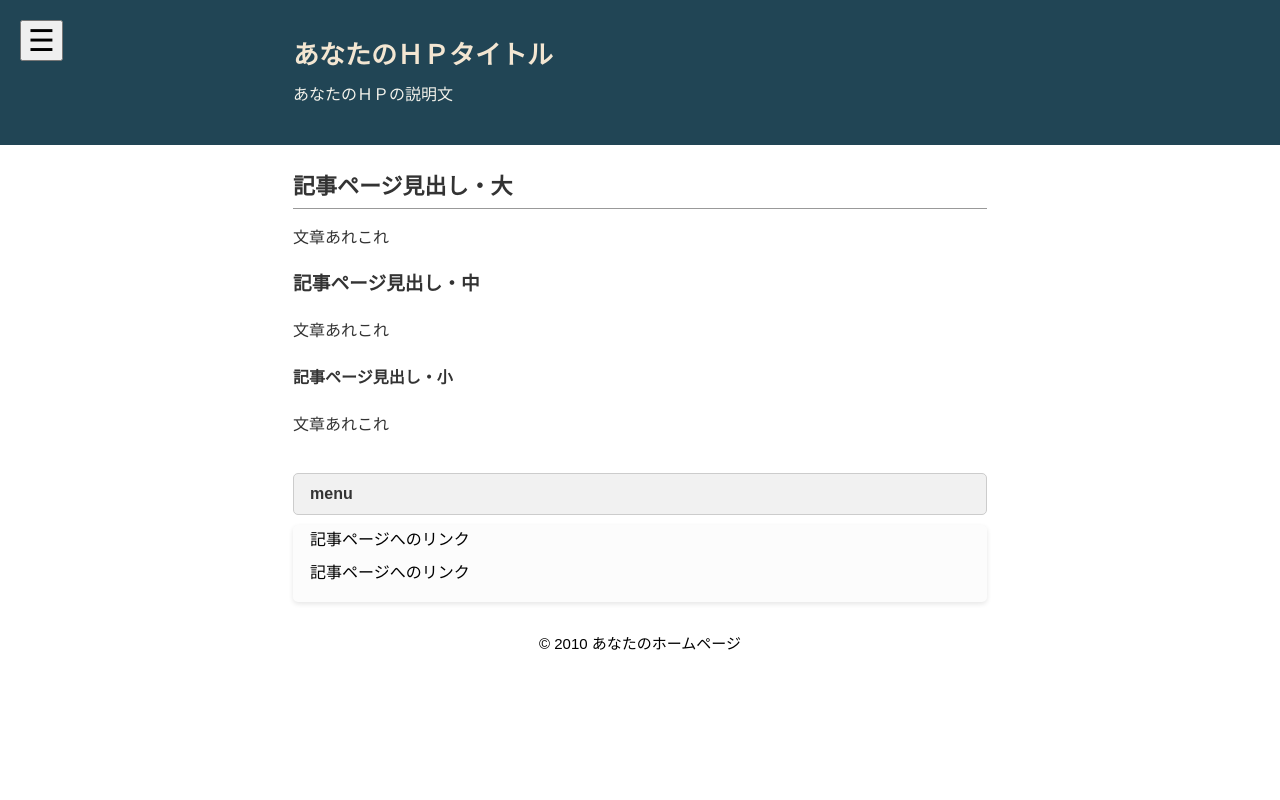
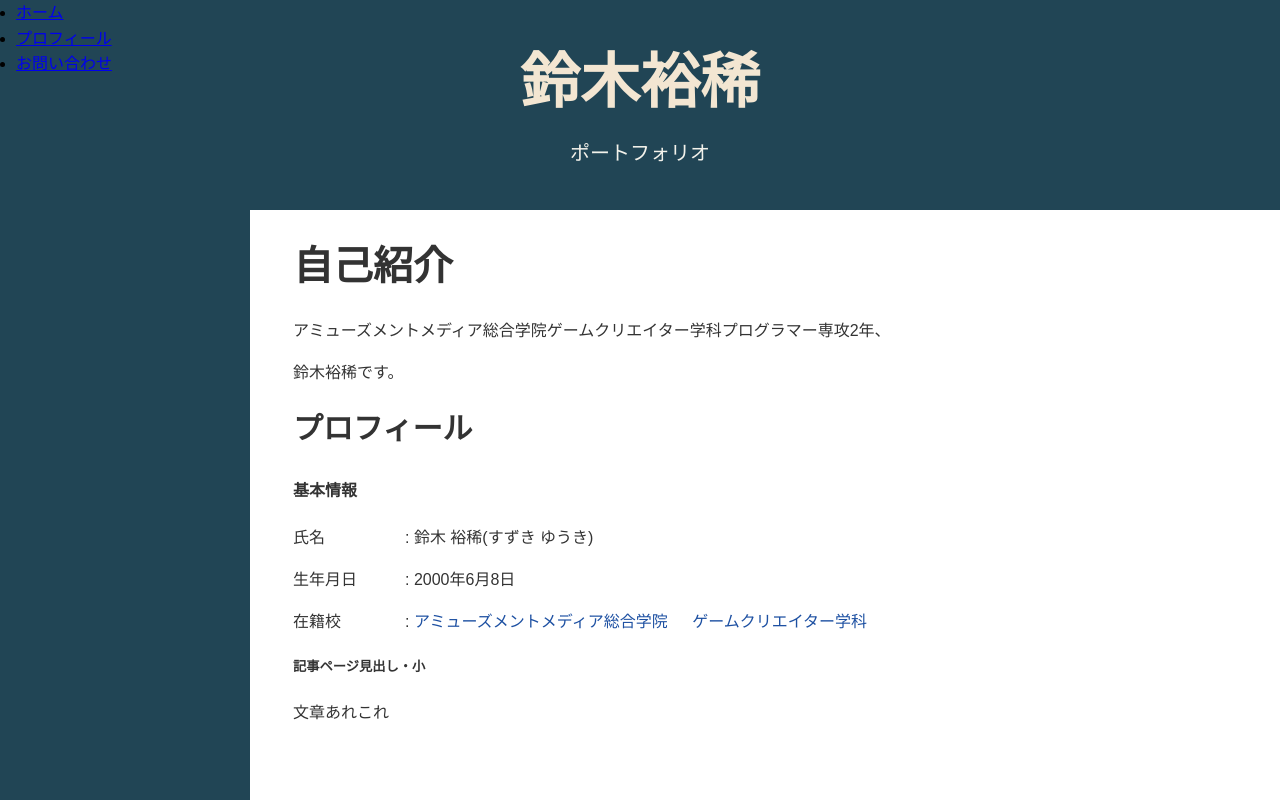
Before and after one commit to Suzuki0007/SuzukiYuuki.github.io, a plain HTML site: page index.html in a window 1280 px wide. Drawn offline with Linux system fonts and the light colour scheme.

Commit message:
サイドバーを追加し、学校のurlを追加し、画面が拡大したときと縮小したときを追加

```diff
--- a/index.css
+++ b/index.css
@@ -1,5 +1,6 @@
 @charset "UTF-8";
 
+/* ページ全体のスタイル */
 body {
     margin: 0;
     padding: 0;
@@ -8,49 +9,62 @@ body {
     font-size: 16px;
 }
 
+/* ヘッダーのスタイル */
 #header-container {
     margin: 0 auto;
     width: 694px;
 }
 
+/* メインコンテンツのスタイル */
 header {
     background-color: #214555;
 }
 
+/* ヘッダー内部のスタイル */
 #head-inner {
     padding: 25px 0;
+    text-align: center;
 }
 
+/* タイトル */
 h1 {
-    font-size: 26px;
+    font-size: 60px;
     font-weight: bold;
     padding: 10px 0 0 0;
     margin: 0;
     color: #f3e6d2;
 }
 
+    /* タイトルのリンク */
     h1 a {
         font-weight: bold;
         color: #f3e6d2;
         text-decoration: none;
     }
 
+        /* タイトルのリンクのホバー時のスタイル */
         h1 a:hover {
             color: #e8f3f9;
             text-decoration: none;
         }
 
 .description {
+    font-size: 20px;
     line-height: 1.2;
     color: #f3f2eb;
     margin: 0.5em 0 1em 0;
 }
 
 h2 {
-    font-size: 22px;
+    font-size: 40px;
     margin: 0;
     padding: 4px 0;
-    border-bottom: 1px solid #999;
+}
+
+h3 {
+    font-size: 30px;
+    margin: 0;
+    padding: 4px 0;
 }
 
 #content-wrapper {
@@ -153,27 +167,92 @@ blockquote {
     margin: 10px;
 }
 
+/* サイドメニュー 全画面*/
 #side-menu {
     position: fixed;
     top: 0;
-    left: -250px;
+    left: 0;
     width: 250px;
-    height: 100%;
-    background: #214555;
-    transition: left 0.3s;
+    height: 100vh;
+    background-color: #214555;
+    transition: left 0.3s ease;
 }
 
+/*メニューボタン全画面時*/
+#menu-btn {
+    display: none;
+    position: fixed;
+    top: 15px;
+    left: 20px;
+    z-index: 1000;
+}
+
+#side-menu.open {
+    left: 0;
+}
+
+.school-link {
+    text-decoration: none;
+    color: #1d50a2;
+}
+
+    .school-link:hover {
+        text-decoration: underline;
+    }
+
+.department-link {
+    text-decoration: none;
+    margin-left: 20px;
+    color: #1d50a2;
+}
+
+    .department-link:hover {
+        text-decoration: underline;
+    }
+
+/* 背景を暗くする */
+#overlay {
+    position: fixed;
+    top: 0;
+    left: 0;
+    width: 100%;
+    height: 100%;
+    background-color: rgba(0, 0, 0, 0.5);
+    display: none;
+    z-index: 999;
+}
+
+    /* 表示状態 */
+#overlay.show{
+    display: block;
+}
+
+#side-menu{
+    z-index: 999;
+}
+
+/*ボタンは一番前*/
+#menu-bun{
+    z-index: 1000;
+}
+
+
+@media screen and (max-width: 1200px) {
+
+    /* ☰を表示 */
+    #menu-btn {
+        display:block;
+    }
+
+    /* サイドメニューを非表示にする */
+    #side-menu {
+        left:-250px;
+    }
+
+    /* 開いた状態 */
     #side-menu.open {
         left: 0;
     }
-
-#menu-btn {
-    position: fixed;
-    top: 20px;
-    left: 20px;
-    font-size: 30px;
-    cursor: pointer;
-    z-index: 1000;
 }
 
 @media screen and (max-width: 767px) {
@@ -230,4 +309,7 @@ blockquote {
     h4 {
         font-size: 14px;
     }
+    h5 {
+        font-size: 12px;
+    }
 }
--- a/index.html
+++ b/index.html
@@ -2,22 +2,14 @@
 <html lang="ja">
 <head>
     <meta charset="UTF-8">
-    <title>あなたのＨＰタイトル</title>
+    <title>鈴木裕稀</title>
     <meta name="keywords" content="ページのキーワードA,B,C">
     <meta name="description" content="ページの説明">
     <meta name="viewport" content="width=device-width, initial-scale=1.0">
     <link rel="stylesheet" href="index.css">
 </head>
 <body>
-    <script>
-        menu = document.gitElementById("side-menu");
-        button = document.getElementById("menu-btn");
 
-        button.addEventListener("click", function()
-        {
-            menu.classList.toggle("open");
-        });
-    </script>
     <nav id="side-menu">
         <ul>
             <li><a href="#">ホーム</a></li>
@@ -25,41 +17,76 @@
             <li><a href="#">お問い合わせ</a></li>
         </ul>
     </nav>
+    <div id="overlay"> </div>
     <div id="outer">
         <header>
             <button id="menu-btn">☰</button>
-
             <div id="header-container">
                 <div id="head-inner">
-                    <h1>あなたのＨＰタイトル</h1>
-                    <p class="description">あなたのＨＰの説明文</p>
+                    <h1>鈴木裕稀</h1>
+                    <p class="description">ポートフォリオ</p>
                 </div>
             </div>
         </header>
         <div id="content-wrapper">
             <main>
                 <div id="inner">
-                    <h2>記事ページ見出し・大</h2>
-                    <p>文章あれこれ</p>
-                    <h3>記事ページ見出し・中</h3>
-                    <p>文章あれこれ</p>
-                    <h4>記事ページ見出し・小</h4>
+                    <h2>自己紹介</h2>
+                    <p>アミューズメントメディア総合学院ゲームクリエイター学科プログラマー専攻2年、</p>
+                    <p>鈴木裕稀です。</p>
+                    <h3>プロフィール</h3>
+                    <h4>基本情報</h4>
+                    <p>氏名　　　　　: 鈴木 裕稀(すずき ゆうき)</p>
+                    <p>生年月日　　　: 2000年6月8日</p>
+                    <p>
+                        在籍校　　　　:
+                        <a class="school-link" href="https://www.amgakuin.co.jp/?gclid=Cj0KCQjwtrSLBhCLARIsACh6Rmj-QQGKJq-9UO4rbP_MuwDotyjBTmgKt4EFeL_fIiELfEnhLoS7EGAaAhITEALw_wcB" target="_blank">
+                            アミューズメントメディア総合学院
+                        </a>
+
+                        <a class="department-link" href="https://www.amgakuin.co.jp/course/game-director" target="_blank">
+                           ゲームクリエイター学科
+                        </a>
+                    </p>
+                    <h5>記事ページ見出し・小</h5>
                     <p>文章あれこれ</p>
                 </div>
             </main>
-            <aside>
-                <div id="middle-inner">
-                    <div class="side-title">menu</div>
-                    <div class="side">
-                        <ul>
-                            <li>記事ページへのリンク</li>
-                            <li>記事ページへのリンク</li>
-                        </ul>
-                    </div>
-                </div>
-            </aside>
         </div>
-        <footer>© 2010 あなたのホームページ</footer>
     </div>
+    <script>
+        menu = document.getElementById("side-menu");// サイドメニュー
+        button = document.getElementById("menu-btn");// メニューボタン
+        overlay = document.getElementById("overlay");// 背景を暗くする
+
+        // メニューボタンをクリックしたときの処理
+        button.addEventListener("click", () => {
+        // サイドメニューの表示・非表示を切り替える
+        menu.classList.toggle("open");
+        // 背景を暗くかどうかを切り替える
+        overlay.classList.toggle("show");
+
+        // メニューボタンの表示を切り替える
+        if(menu.classList.contains("open")) {
+        // サイドメニューが表示されている場合は「✕」にする
+        button.textContent = "✕";
+        }
+        else {
+        // サイドメニューが非表示の場合は「☰」にする
+        button.textContent = "☰";
+        }
+        });
+
+        // 背景を暗くする部分をクリックしたときの処理
+        overlay.addEventListener("click", () => {
+        // サイドメニューを非表示にする
+            menu.classList.remove("open");
+        // 背景を暗くする部分を非表示にする
+            overlay.classList.remove("show");
+        // メニューボタンの表示を「☰」にする
+            button.textContent = "☰";
+        });
+    </script>
 </body>
+
 </html>
```
